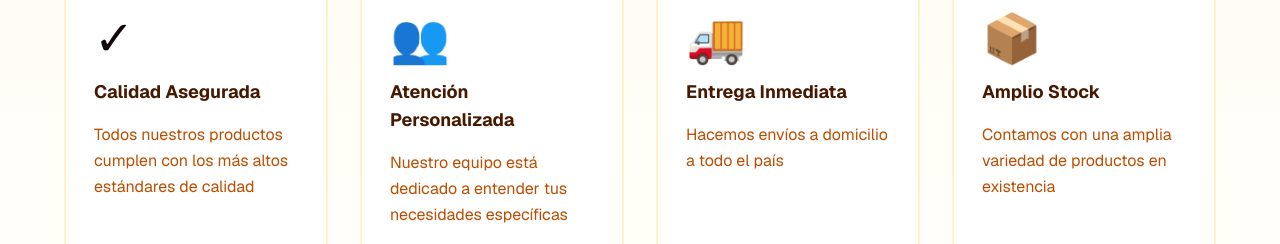
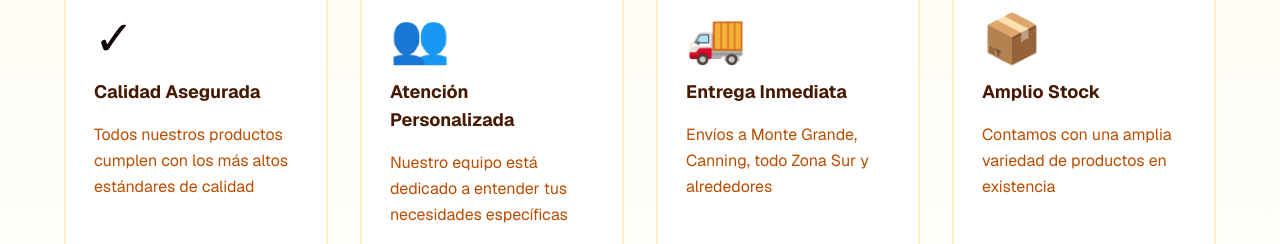
Before and after one commit to juampimichel99/MadereraOlivera, a Next.js app: page / in a window 1280 px wide. Shown: the part 5980-6224 px from the top of the page. Built offline with nearby package versions, Linux system fonts and the light colour scheme.

Commit message:
feat: update "Immediate Delivery" text in benefits section
Change delivery text to specify Monte Grande, Canning, and Zona Sur.

```diff
--- a/components/benefits.tsx
+++ b/components/benefits.tsx
@@ -16,7 +16,7 @@ const benefits = [
   {
     id: 3,
     title: 'Entrega Inmediata',
-    description: 'Hacemos envíos a domicilio a todo el país',
+    description: 'Envíos a Monte Grande, Canning, todo Zona Sur y alrededores',
     icon: '🚚',
   },
   {
```
